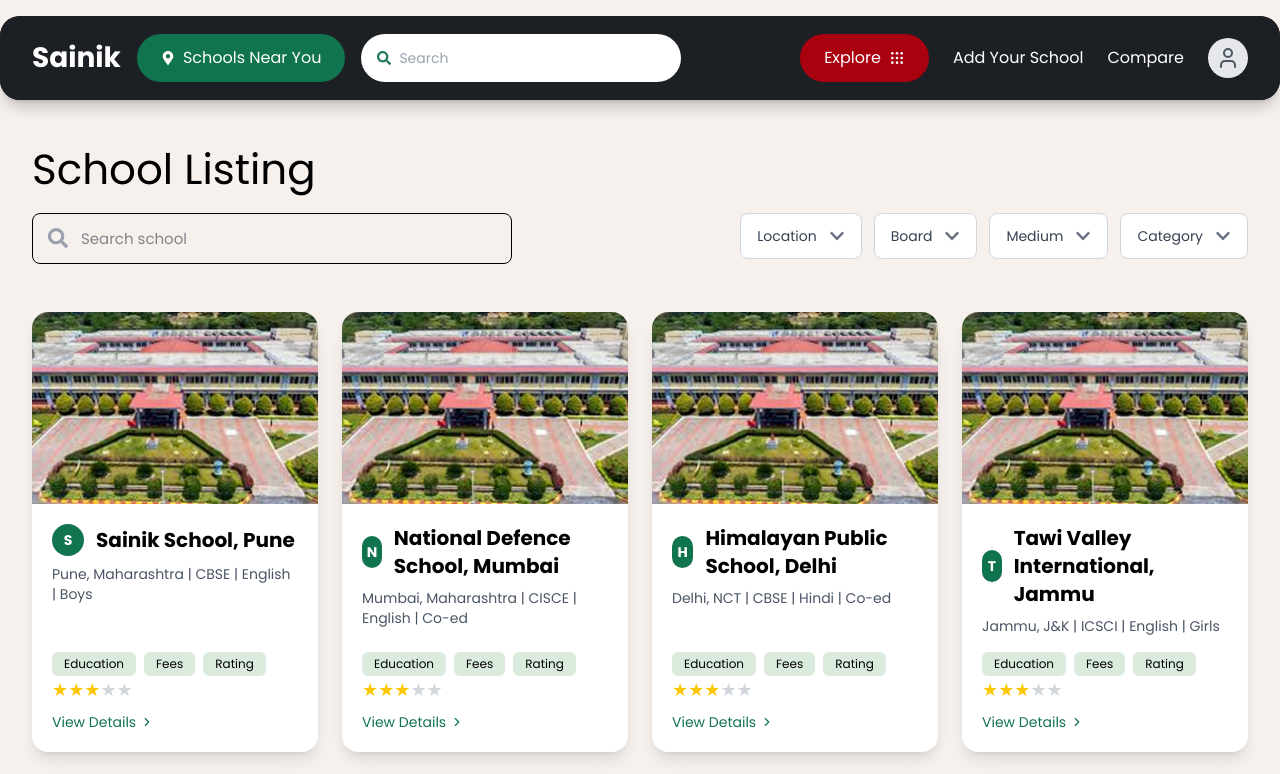
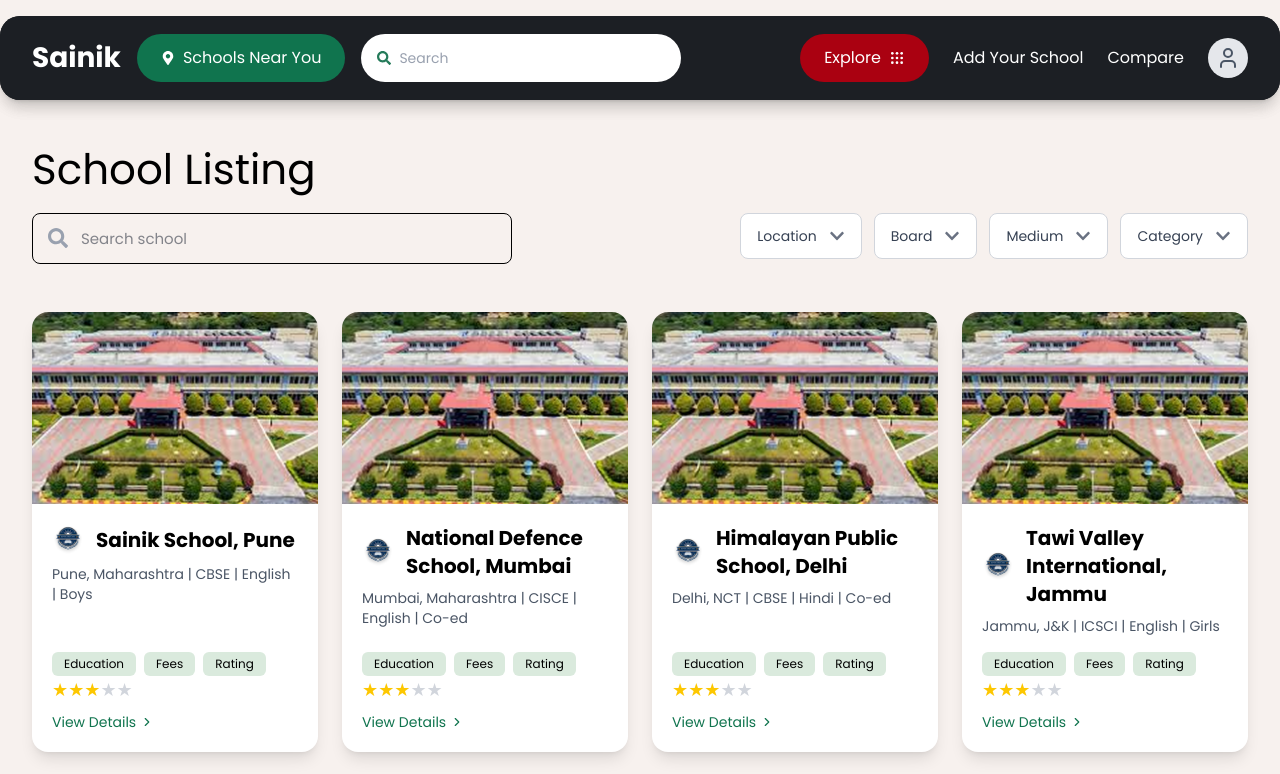
Before and after one commit to dipakokate22/Sainik-Updated, a Next.js app: page /Listing in a window 1280 px wide. Shown: the top 774 px of the page. Built offline with nearby package versions, Linux system fonts and the light colour scheme.

Commit message:
school card

```diff
--- a/src/app/Listing/SchoolListing.tsx
+++ b/src/app/Listing/SchoolListing.tsx
@@ -405,7 +405,7 @@ const SchoolListingPage = () => {
                                 name={school.name}
                                 image={school.imageUrl}
                                 desc={school.location + ' | ' + school.board + ' | ' + school.medium + ' | ' + school.category}
-                                logoUrl={school.logoUrl}
+                                logo={school.logoUrl}
                               />
                             ))}
                         </div>
```
